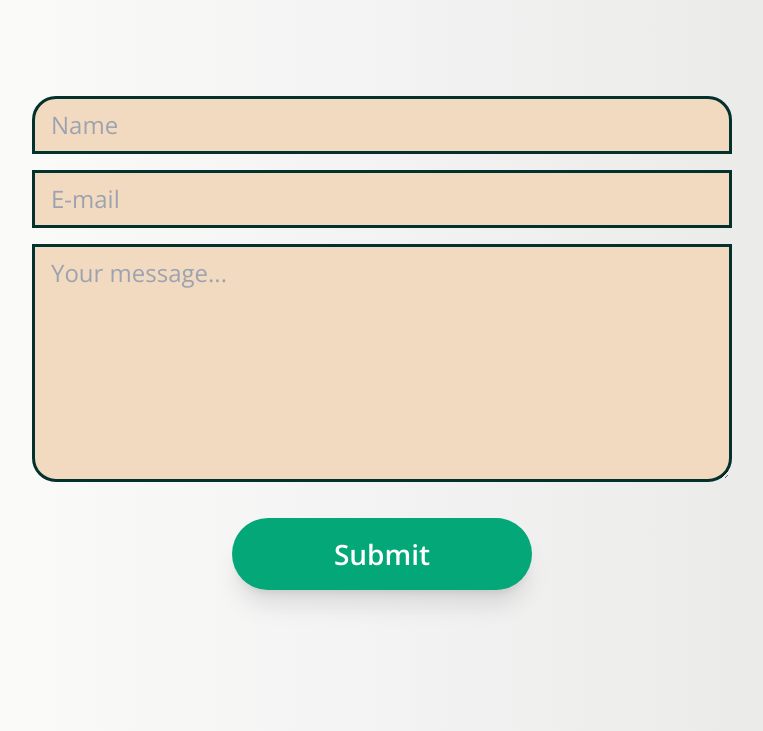
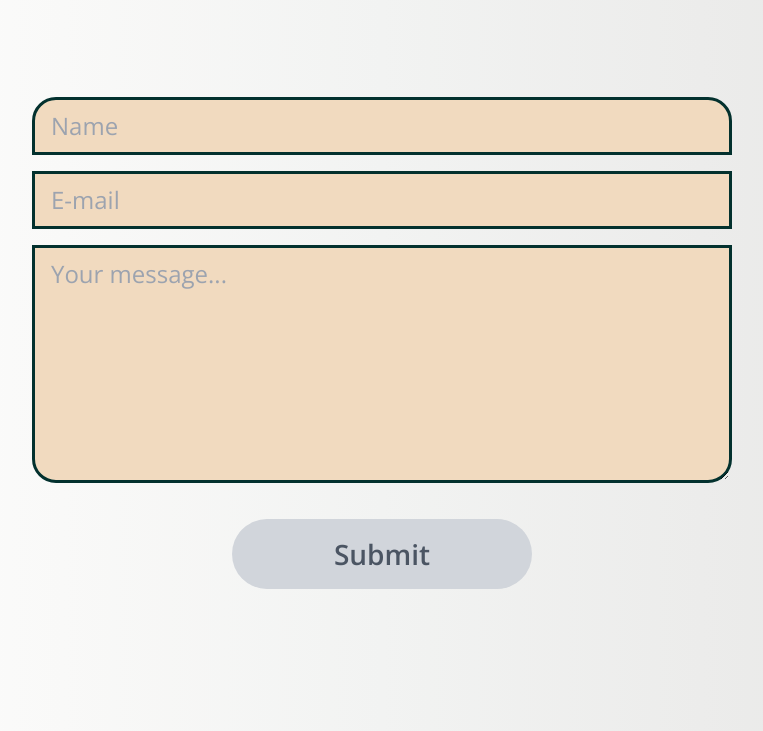
Before and after one commit to ProfessorKT/homepetguardians, a Next.js app: page / in a window 1280 px wide. Shown: the part 2516-3247 px from the top of the page, without its empty margins (258-1021 px from the left). Built offline with nearby package versions, Linux system fonts and the light colour scheme; no server answers.

Commit message:
changed action for form, added text area message length validation and added security input for possible spam

```diff
--- a/app/components/Contact.jsx
+++ b/app/components/Contact.jsx
@@ -1,6 +1,10 @@
-import React from "react";
+"use client";
+import React, { useState } from "react";
 
-const Contact = () => {
+// const Contact = () => {
+export default function Contact() {
+  const [message, setMessage] = useState("");
+
   return (
     <div
       name="contact"
@@ -17,7 +21,7 @@ const Contact = () => {
       </div>
 
       <form
-        action="https://getform.io/f/41890a8d-e5bd-4717-a2ba-2e88c2c00728"
+        action="https://getform.io/f/851d7e38-704f-4098-82d5-8c7df3f79aa4"
         className="flex flex-col justify-center md:w-[700px] w-full mx-auto pt-[80px]"
         autoComplete="off"
         method="POST"
@@ -36,7 +40,10 @@ const Contact = () => {
           placeholder="E-mail"
           className="border-[3px] border-[#03312E] bg-[#F1DABF] my-2 text-[24px] py-2 px-4 w-[90%] md:w-auto mx-auto md:mx-0 focus:outline-none"
         />
+        {/* To prevent Spam */}
+        <input type="hidden" name="_gotcha" className="!hidden"></input>
         <textarea
+          onChange={(e) => setMessage(e.target.value)}
           name="message"
           id="message"
           cols="30"
@@ -44,12 +51,35 @@ const Contact = () => {
           placeholder="Your message..."
           className="border-[3px] border-[#03312E] bg-[#F1DABF] my-2 text-[24px] py-2 px-4 rounded-b-3xl w-[90%] md:w-auto mx-auto md:mx-0 focus:outline-none"
         ></textarea>
-        <button className="mt-[28px] w-[300px] mx-auto md:px-[10px] py-[15px] text-[28px] bg-[#04A777] text-white rounded-full shadow-xl font-semibold ">
-          Submit
+        {/* <button
+          type="submit"
+          disabled={message.length < 20}
+          className="mt-[28px] rounded-full text-center py-[12px] mx-auto w-[300px] h-[70px] relative px-5 overflow-hidden group bg-jade hover:bg-gradient-to-r hover:from-jade hover:to-[#04e4a1] text-white hover:ring-2 hover:ring-offset-2 hover:ring-green-400 transition-all ease-out duration-300"
+        >
+          <span className="absolute right-0 w-8 h-32 -mt-12 transition-all duration-1000 transform translate-x-12 bg-white opacity-10 rotate-12 group-hover:-translate-x-40 ease"></span>
+          <span className="relative text-[28px] font-semibold">Submit</span>
+        </button> */}
+        <button
+          type="submit"
+          disabled={message.length < 20}
+          className={`mt-[28px] rounded-full text-center py-[12px] mx-auto w-[300px] h-[70px] relative px-5 overflow-hidden group transition-all ease-out duration-300 ${
+            message.length < 20
+              ? "bg-gray-300"
+              : "bg-jade hover:bg-gradient-to-r hover:from-jade hover:to-[#04e4a1] text-white hover:ring-2 hover:ring-offset-2 hover:ring-green-400"
+          }`}
+        >
+          <span className="absolute right-0 w-8 h-32 -mt-12 transition-all duration-1000 transform translate-x-12 bg-white opacity-10 rotate-12 group-hover:-translate-x-40 ease"></span>
+          <span
+            className={`relative text-[28px] font-semibold ${
+              message.length < 20 ? "text-gray-600" : "text-white"
+            }`}
+          >
+            Submit
+          </span>
         </button>
       </form>
     </div>
   );
-};
+}
 
-export default Contact;
+// export default Contact;
--- a/app/components/Navbar.jsx
+++ b/app/components/Navbar.jsx
@@ -165,7 +165,7 @@ const Navbar = () => {
                 {!isSignUpPage && (
                   <Link
                     href="/sign-up"
-                    className={`relative inline-flex inline-block items-center justify-start px-5 py-3 overflow-hidden font-medium transition-all bg-dark-green rounded-full hover:bg-almond group ${
+                    className={`relative inline-flex items-center justify-start px-5 py-3 overflow-hidden font-medium transition-all bg-dark-green rounded-full hover:bg-almond group ${
                       !isSignInPage ? "mr-4" : ""
                     }`}
                   >
@@ -178,7 +178,7 @@ const Navbar = () => {
                 {!isSignInPage && (
                   <Link
                     href="/sign-in"
-                    className="relative inline-flex inline-block items-center justify-start px-5 py-3 overflow-hidden font-medium transition-all bg-dark-green rounded-full hover:bg-almond group"
+                    className="relative inline-flex items-center justify-start px-5 py-3 overflow-hidden font-medium transition-all bg-dark-green rounded-full hover:bg-almond group"
                   >
                     <span class=" absolute inset-0 border-0 group-hover:border-[25px] ease-linear duration-100 transition-all border-almond rounded-full"></span>
                     <span class="relative w-full text-left text-white transition-colors duration-200 ease-in-out group-hover:text-black whitespace-nowrap">
--- a/app/globals.css
+++ b/app/globals.css
@@ -15,3 +15,13 @@ li {
   @apply cursor-pointer;
   @apply font-medium-bold;
 }
+input:-webkit-autofill,
+input:-webkit-autofill:hover,
+input:-webkit-autofill:focus,
+input:-webkit-autofill:active textarea:-webkit-autofill,
+textarea:-webkit-autofill:hover,
+textarea:-webkit-autofill:focus select:-webkit-autofill,
+select:-webkit-autofill:hover,
+select:-webkit-autofill:focus {
+  transition: background-color 5000s ease-in-out 0s;
+}
```
